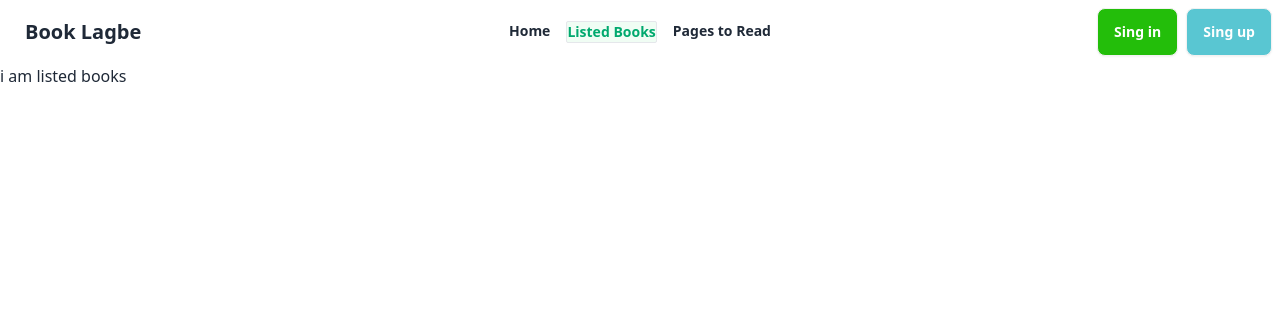
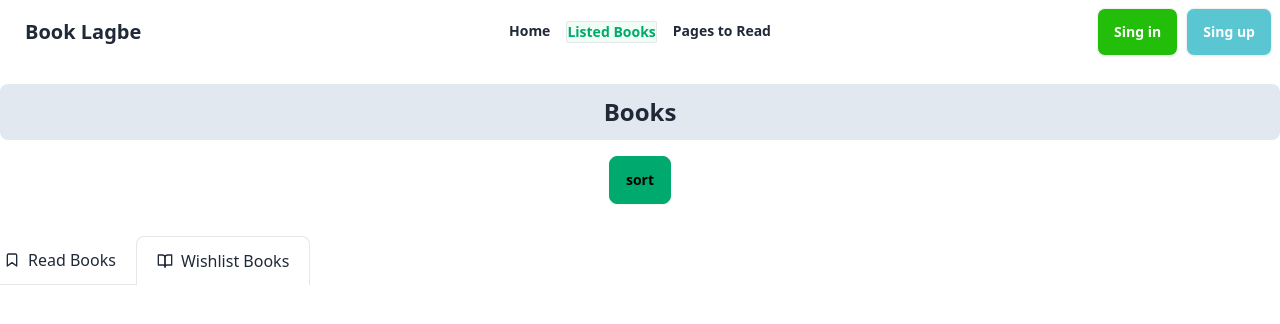
Before and after one commit to Fahad-smto/book-vibe-a8, a React (Vite) app: page /list-book in a window 1280 px wide. Shown: the top 324 px of the page. Built offline with nearby package versions, Linux system fonts and the light colour scheme.

Commit message:
card clicked and show details done or listed books page work is going on

```diff
--- a/src/Components/Book.jsx
+++ b/src/Components/Book.jsx
@@ -1,9 +1,13 @@
+import { Link } from "react-router-dom";
+
 
 
 const Book = ({book}) => {
-    const {author,image,bookName,category,rating} =book;
+    const {author,image,bookName,category,rating,bookId} =book;
     return (
-        <div className="card w-96 bg-base-100 shadow-xl border rounded-lg">
+        <Link to={`/book/${bookId}`}
+
+        className="card w-96 ml-4 bg-base-100 shadow-xl border rounded-lg transition border-2 hover:scale-105  hover: border-opacity-30">
   <div className=" p-3  ">
   <figure className="px-10 pt-10  bg-[#F3F3F3] rounded-lg p-2 ">
    <img  src={image} alt="Shoes" className="rounded-xl" />
@@ -22,7 +26,7 @@ const Book = ({book}) => {
        <div className="">{rating}</div>
     </div>
   </div>
-</div>
+</Link>
     );
 };
 
--- /dev/null
+++ b/src/Pages/BookDetails.jsx
@@ -0,0 +1,52 @@
+
+import { useLoaderData, useParams } from 'react-router-dom';
+
+
+
+const BookDetails = () => {
+
+    // const [bookDetails,setBook] =useState([]);
+
+    // useEffect(()=>{
+    //     fetch('books.json')
+    //     .then(res =>res.json())
+    //     .then(data =>setBook(data));
+
+    // })
+
+    const books = useLoaderData()
+    const {id} = useParams();
+    const book = books.find(book =>book.bookId==id);
+    //  const book = bookDetails.find(book =>book.id===)
+console.log(book)
+    return (
+        <section className="dark:bg-gray-100 dark:text-gray-800">
+	<div className="container max-w-6xl p-6 mx-auto space-y-6 sm:space-y-12">
+		<a rel="noopener noreferrer" href="#" className="block max-w-sm gap-3 mx-auto sm:max-w-full group hover:no-underline focus:no-underline lg:grid lg:grid-cols-12 dark:bg-gray-50">
+			<img src={book.image} alt="" className=" mt-10 ml-20 w-96 h-64 rounded sm:h-96 lg:col-span-7 mdark:bg-gray-500" />
+			<div className="p-6 space-y-2 lg:col-span-5">
+				<h3 className="text-2xl font-semibold sm:text-4xl ">{book.bookName}</h3>
+				<span className=" ">by: {book.author}</span>
+				<div className="divider"></div>
+                <p> {book.category}</p>
+				<div className="divider"></div>
+                <p><span className='font-bold text-2xl'>Review :</span> {book.review}</p>
+                <p className='gap-4'><span>Tags:</span> {book.tags} </p>
+                <div className="divider"></div>
+                <p> <span className='mr-3'>Number of Pages: </span>  {book.totalPages} </p>
+                <p> <span className='mr-3'>Publisher: </span>  {book.publisher} </p>
+                <p> <span className='mr-3'>Year of Publishing: </span>  {book.yearOfPublishing} </p>
+                <p> <span className='mr-3'>Rating: </span>  {book.rating} </p>
+               <div className=" ">
+               <button className='btn btn-primary '>Read</button>
+                <button className='btn btn-success ml-4'>Wishlist</button>
+               </div>
+			</div>
+		</a>
+
+	</div>
+</section>
+    );
+};
+
+export default BookDetails;
--- a/src/Pages/ListedBooks.jsx
+++ b/src/Pages/ListedBooks.jsx
@@ -2,8 +2,33 @@
 
 const ListedBooks = () => {
     return (
-        <div>
-            i am listed books
+        <div className="">
+            <div className="mt-5">
+            <h1 className="text-2xl font-bold bg-slate-200 rounded-lg justify-center flex p-3">Books</h1>
+        </div>
+
+
+       <div className=" flex justify-center"> <button className="btn btn-success mt-4 mb-8">sort</button>
+       </div>
+
+
+       <div className="flex -mx-4 overflow-x-auto overflow-y-hidden sm:  flex-nowrap dark:  dark: ">
+	<a rel="noopener noreferrer" href="#" className="flex items-center flex-shrink-0 px-5 py-3 space-x-2 border-b dark:border-gray-600 dark:text-gray-600">
+		<svg xmlns="http://www.w3.org/2000/svg" viewBox="0 0 24 24" fill="none" stroke="currentColor" strokeWidth="2" strokeLinecap="round" strokeLinejoin="round" className="w-4 h-4">
+			<path d="M19 21l-7-5-7 5V5a2 2 0 0 1 2-2h10a2 2 0 0 1 2 2z"></path>
+		</svg>
+		<span>Read Books</span>
+	</a>
+	<a rel="noopener noreferrer" href="#" className="flex items-center flex-shrink-0 px-5 py-3 space-x-2 border border-b-0 rounded-t-lg dark:border-gray-600 dark:text-gray-900">
+		<svg xmlns="http://www.w3.org/2000/svg" viewBox="0 0 24 24" fill="none" stroke="currentColor" strokeWidth="2" strokeLinecap="round" strokeLinejoin="round" className="w-4 h-4">
+			<path d="M2 3h6a4 4 0 0 1 4 4v14a3 3 0 0 0-3-3H2z"></path>
+			<path d="M22 3h-6a4 4 0 0 0-4 4v14a3 3 0 0 1 3-3h7z"></path>
+		</svg>
+		<span>Wishlist Books</span>
+	</a>
+
+</div>
+
         </div>
     );
 };
--- a/src/main.jsx
+++ b/src/main.jsx
@@ -4,10 +4,10 @@ import ReactDOM from 'react-dom/client'
 import './index.css'
 import { RouterProvider ,createBrowserRouter} from 'react-router-dom'
 import Home from './Pages/Home.jsx'
-import Books from './Components/Books.jsx'
 import ListedBooks from './Pages/ListedBooks.jsx'
 import PagesToRead from './Pages/PagesToRead.jsx'
 import Layout from './Layouts/Layout.jsx'
+import BookDetails from './Pages/BookDetails.jsx'
 
 
 const router = createBrowserRouter([
@@ -28,6 +28,13 @@ children :[
     path:'/page-to-read',
     element: <PagesToRead/>
   },
+
+  {
+    path :'/book/:id',
+    element :<BookDetails/>,
+    loader:()=>fetch(`/books.json`),
+  },
+
 ]
   },
 
```
